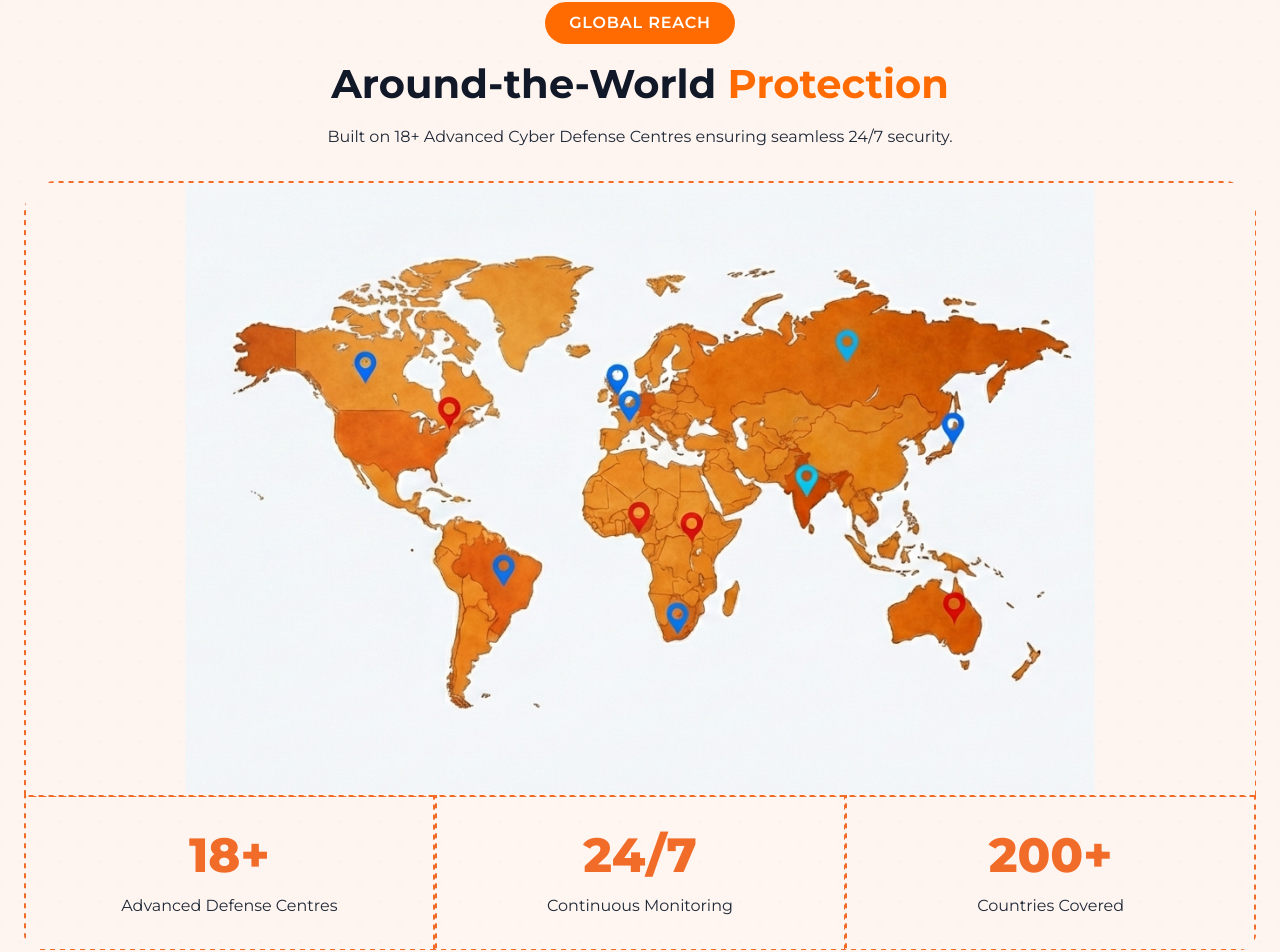
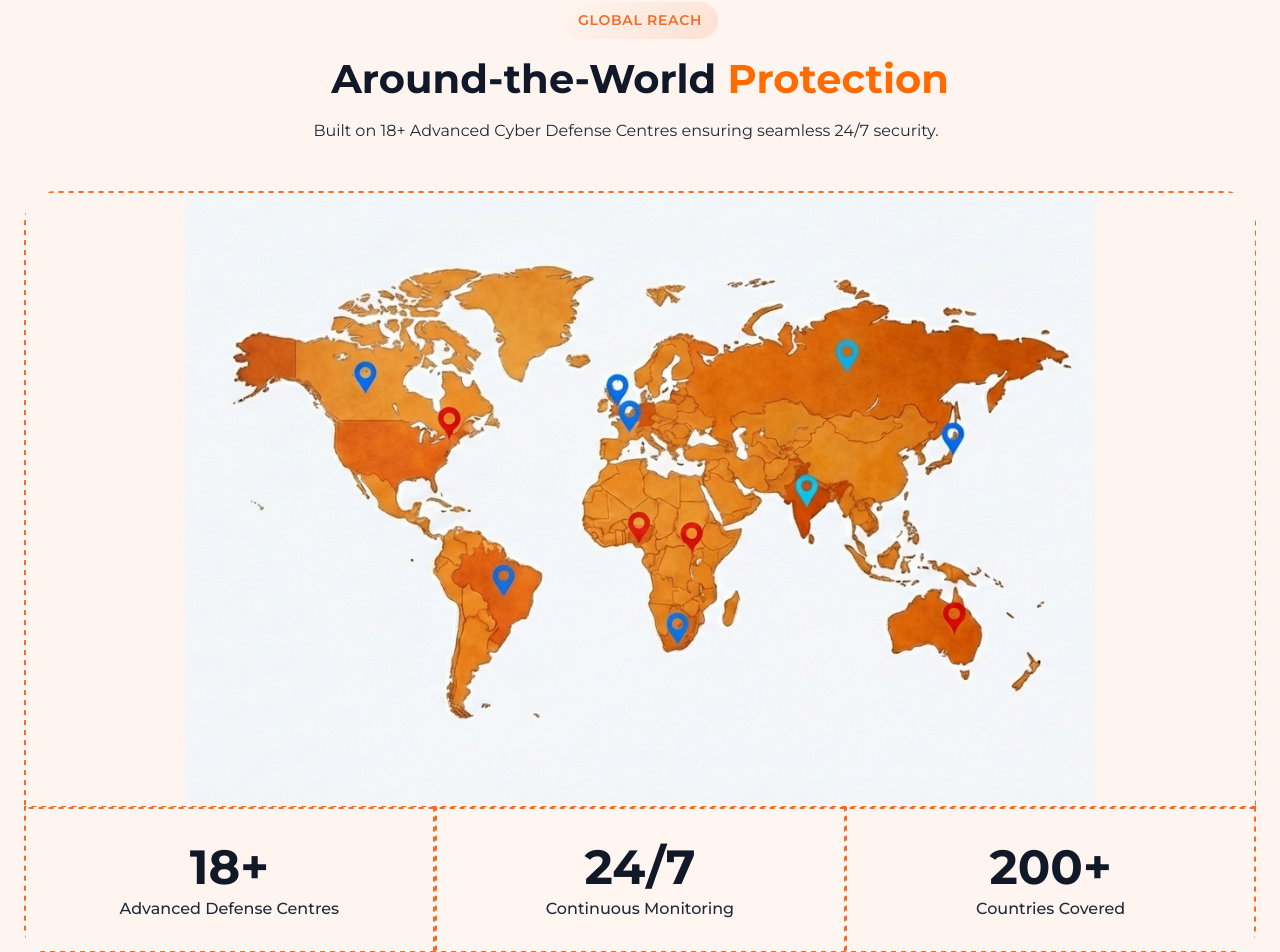
Before and after one commit to vyasanuj/eHack-technology, a Next.js app: page / in a window 1280 px wide. Shown: the part 4959-5911 px from the top of the page. Built offline with nearby package versions, Linux system fonts and the light colour scheme.

Commit message:
responsievness of this section : Around-the-World Protection

```diff
--- a/app/components/GlobalDefenseSection.tsx
+++ b/app/components/GlobalDefenseSection.tsx
@@ -58,19 +58,14 @@
             <div className="container" style={{ position: 'relative', zIndex: 1 }}>
 
                 {/* Header */}
-                <div className="section-header" style={{ marginBottom: '2rem' }}>
-                    <span className="section-label" style={{
-                        background: '#FF6B00',
-                        color: 'white',
-                        fontSize: '1rem',
-                        padding: '0.5rem 1.5rem',
-                        borderRadius: '50px',
-                        display: 'inline-block',
-                        marginBottom: '1rem',
-                        fontWeight: '600'
-                    }}>Global Reach</span>
-                    <h2 className="section-title">Around-the-World <span style={{ color: '#FF6B00' }}>Protection</span></h2>
-                    <p className="text-[#1f2937]">
+                <div className="section-header text-center mb-6 md:mb-8">
+                    <span className="section-label bg-[#FF6B00] text-white text-sm md:text-base px-4 py-2 md:px-6 md:py-2 rounded-full inline-block mb-3 md:mb-4 font-semibold">
+                        Global Reach
+                    </span>
+                    <h2 className="section-title text-3xl md:text-4xl lg:text-5xl font-bold mb-3 md:mb-4">
+                        Around-the-World <span className="text-[#FF6B00]">Protection</span>
+                    </h2>
+                    <p className="text-[#1f2937] text-sm md:text-base max-w-2xl mx-auto">
                         Built on 18+ Advanced Cyber Defense Centres ensuring seamless 24/7 security.
                     </p>
                 </div>
@@ -94,36 +89,25 @@
                             <img
                                 src="/new-map.png"
                                 alt="Global Defense Network"
-                                style={{
-                                    width: '100%',
-                                    height: '100%',
-                                    objectFit: 'contain',
-                                    opacity: 1,
-                                    minHeight: '300px'
-                                }}
+                                className="w-full h-full object-contain opacity-100 min-h-[150px] sm:min-h-[200px] md:min-h-[300px]"
                             />
                         </div>
                     </div>
                 </div>
 
                 {/* KPI stats below map - Seamlessly connected (Full Width) */}
-                <div className="w-full" style={{
-                    display: 'grid',
-                    gridTemplateColumns: 'repeat(3, 1fr)',
-                    gap: '0px', /* No gap between boxes for unified border look */
-                    marginTop: '-2px' /* Slight overlap to ensure borders touch */
-                }}>
-                    <div className="kpi-card-animated" style={{ borderRadius: '0 0 0 16px', borderTop: 'none' }}>
-                        <h3 style={{ fontSize: '3rem', color: '#F26C29', marginBottom: '0.5rem', fontWeight: '800' }}>18+</h3>
-                        <p style={{ color: '#1f2937', margin: 0 }}>Advanced Defense Centres</p>
+                <div className="w-full grid grid-cols-1 md:grid-cols-3 gap-0 -mt-[2px]">
+                    <div className="kpi-card-animated rounded-none md:rounded-bl-2xl">
+                        <h3 className="text-4xl md:text-5xl lg:text-[3rem] font-extrabold text-[#F26C29] mb-2">18+</h3>
+                        <p className="text-[#1f2937] m-0 text-sm md:text-base font-medium">Advanced Defense Centres</p>
                     </div>
-                    <div className="kpi-card-animated" style={{ borderRadius: '0', borderLeft: 'none', borderRight: 'none', borderTop: 'none' }}>
-                        <h3 style={{ fontSize: '3rem', color: '#F26C29', marginBottom: '0.5rem', fontWeight: '800' }}>24/7</h3>
-                        <p style={{ color: '#1f2937', margin: 0 }}>Continuous Monitoring</p>
+                    <div className="kpi-card-animated rounded-none">
+                        <h3 className="text-4xl md:text-5xl lg:text-[3rem] font-extrabold text-[#F26C29] mb-2">24/7</h3>
+                        <p className="text-[#1f2937] m-0 text-sm md:text-base font-medium">Continuous Monitoring</p>
                     </div>
-                    <div className="kpi-card-animated" style={{ borderRadius: '0 0 16px 0', borderTop: 'none' }}>
-                        <h3 style={{ fontSize: '3rem', color: '#F26C29', marginBottom: '0.5rem', fontWeight: '800' }}>200+</h3>
-                        <p style={{ color: '#1f2937', margin: 0 }}>Countries Covered</p>
+                    <div className="kpi-card-animated rounded-b-2xl md:rounded-b-none md:rounded-br-2xl">
+                        <h3 className="text-4xl md:text-5xl lg:text-[3rem] font-extrabold text-[#F26C29] mb-2">200+</h3>
+                        <p className="text-[#1f2937] m-0 text-sm md:text-base font-medium">Countries Covered</p>
                     </div>
                 </div>
 
```
